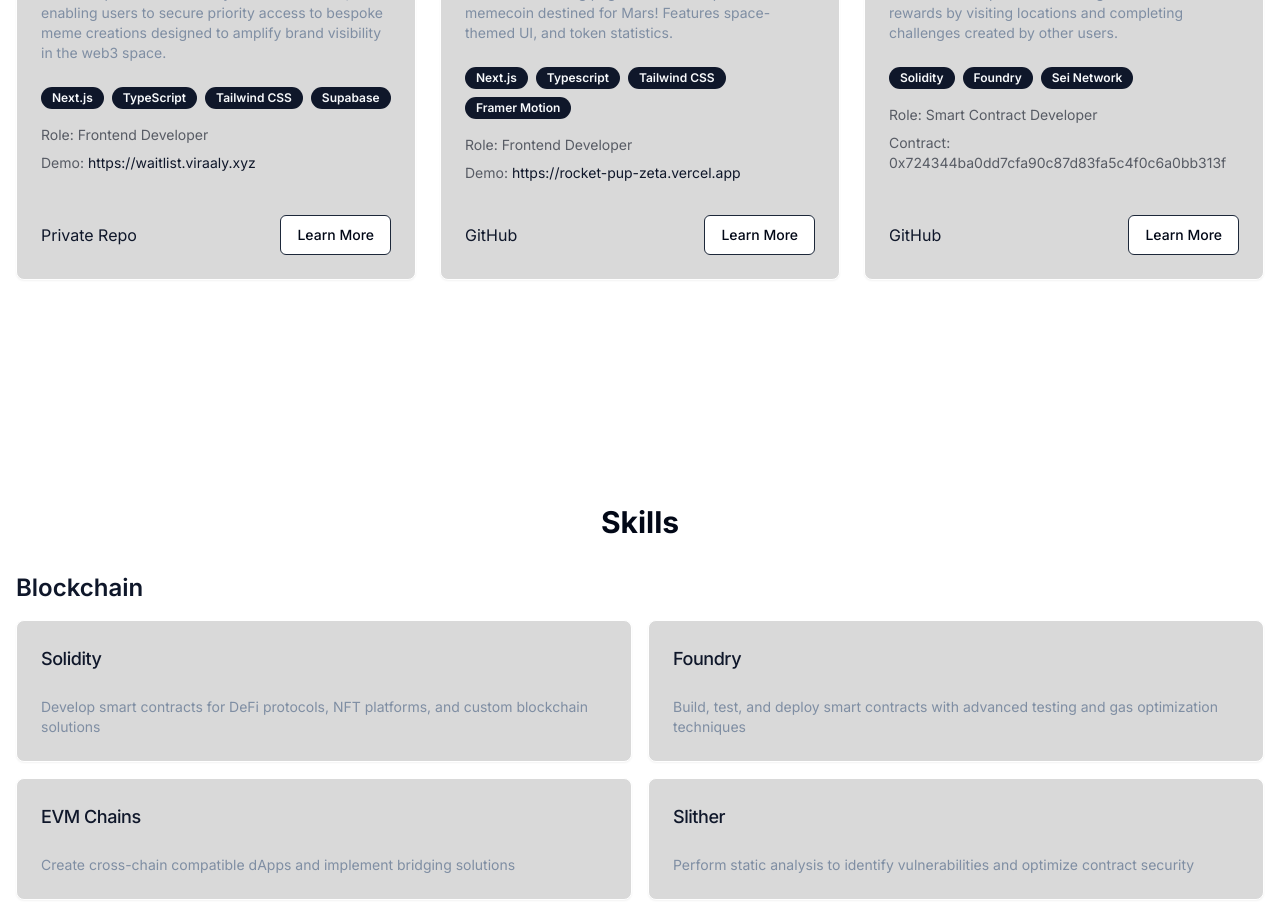
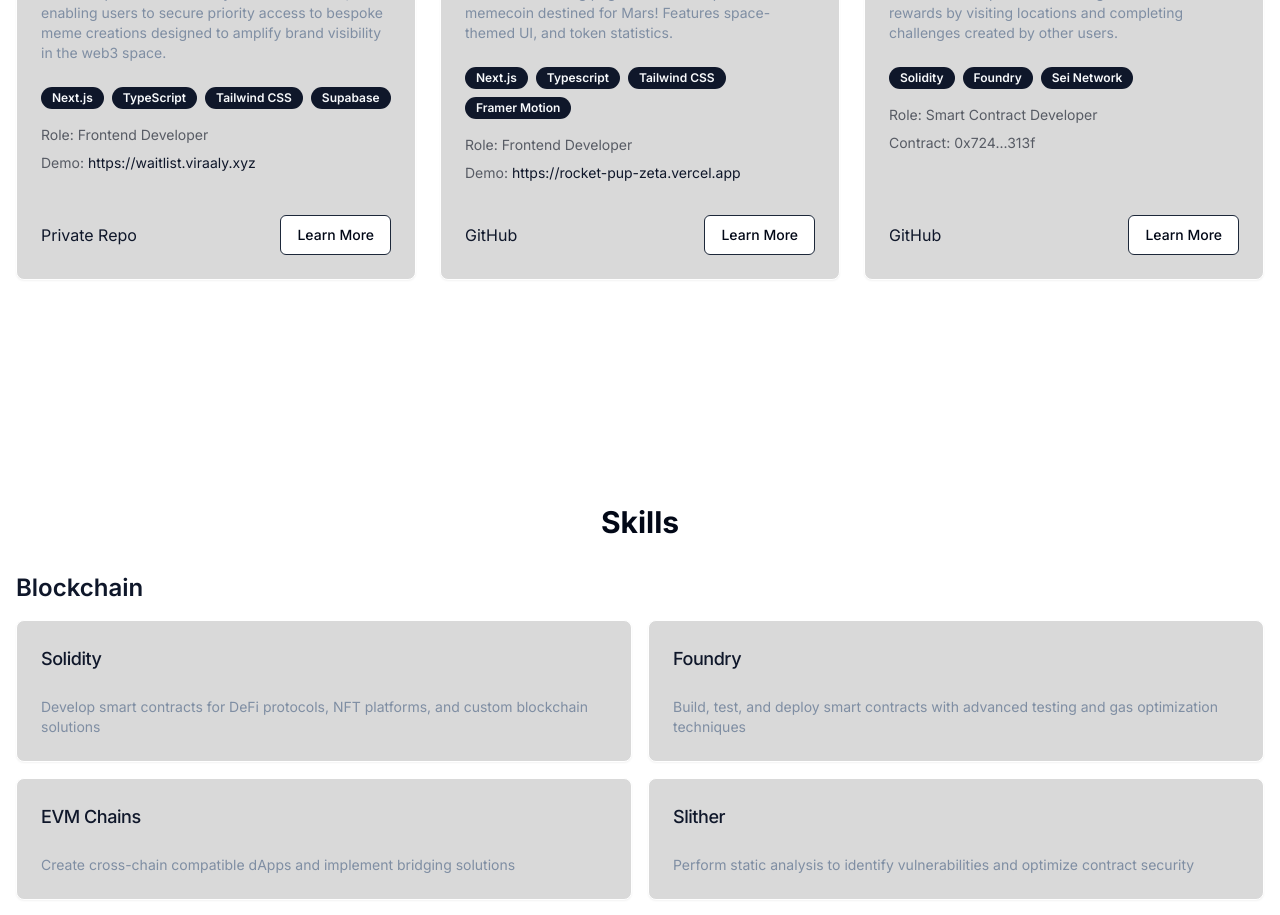
Before and after one commit to Victor-Okpukpan/portfolio-v3, a Next.js app: page / in a window 1280 px wide. Shown: the part 1280-2195 px from the top of the page. Built offline with nearby package versions, Linux system fonts and the light colour scheme.

Commit message:
chore: add resume

```diff
--- a/components/hero.tsx
+++ b/components/hero.tsx
@@ -34,7 +34,7 @@ export default function Hero() {
                 </a>
               </Button>
               <Button variant="outline" asChild>
-                <a href="/resume.pdf" download>
+                <a href="/Victor Okpukpan.pdf" download>
                   Download Resume <Download className="ml-2 h-4 w-4" />
                 </a>
               </Button>
--- a/components/projects.tsx
+++ b/components/projects.tsx
@@ -118,7 +118,8 @@ const projects = [
       "Travel-to-earn platform enabling users to earn rewards by visiting locations and completing challenges created by other users.",
     technologies: ["Solidity", "Foundry", "Sei Network"],
     github: "https://github.com/Victor-Okpukpan/travllr-contract",
-    contractAddress: "0x724344ba0dd7cfa90c87d83fa5c4f0c6a0bb313f",
+    contractAddress: "0x724...313f",
+    // contractAddress: "0x724344ba0dd7cfa90c87d83fa5c4f0c6a0bb313f",
     role: "Smart Contract Developer",
     contributions:
       "Developed smart contracts for location creation, check-in completion verification, and reward distribution system using Solidity.",
```
Also changed, not shown: 1 other file (tests, documents, lock files or other folders).
